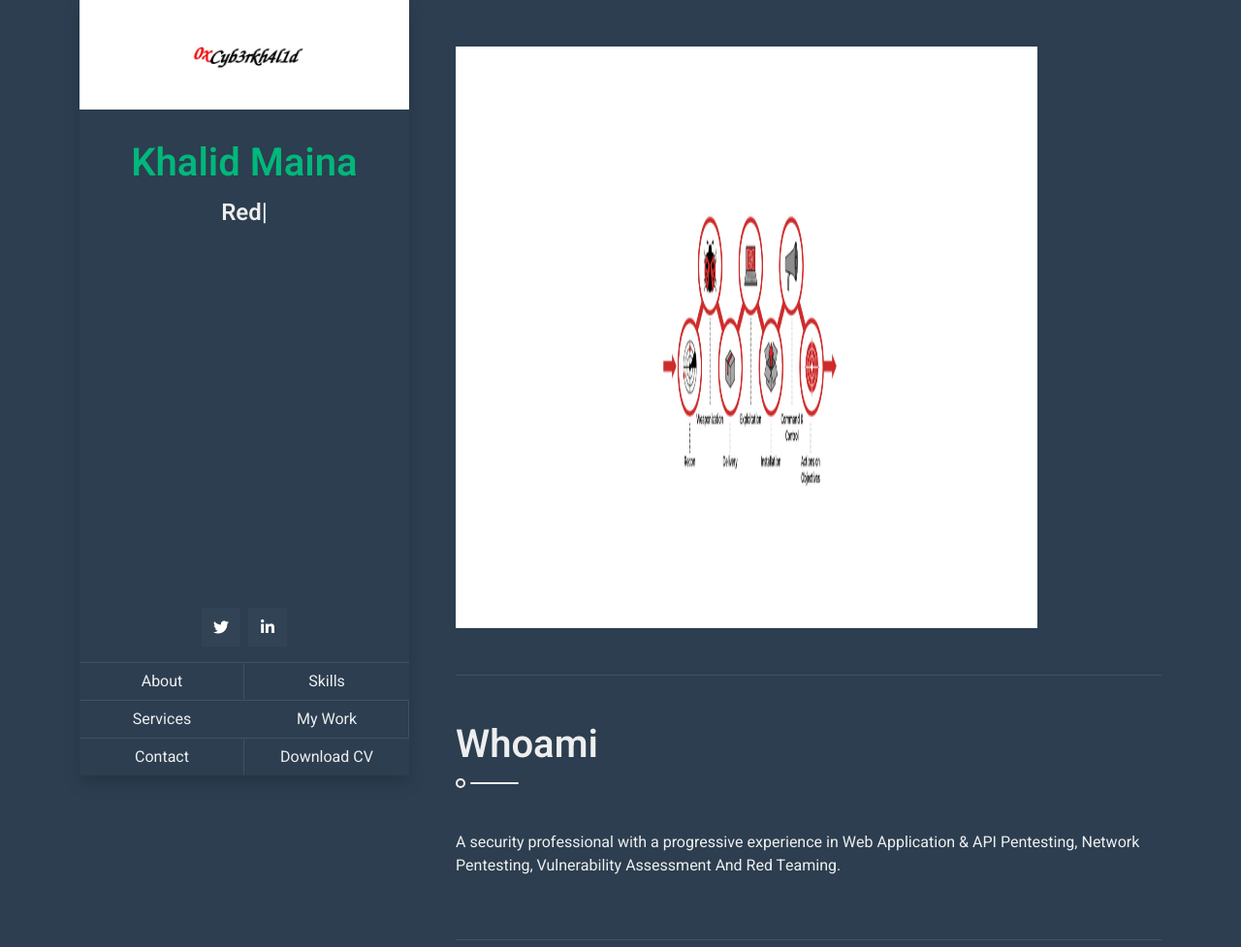
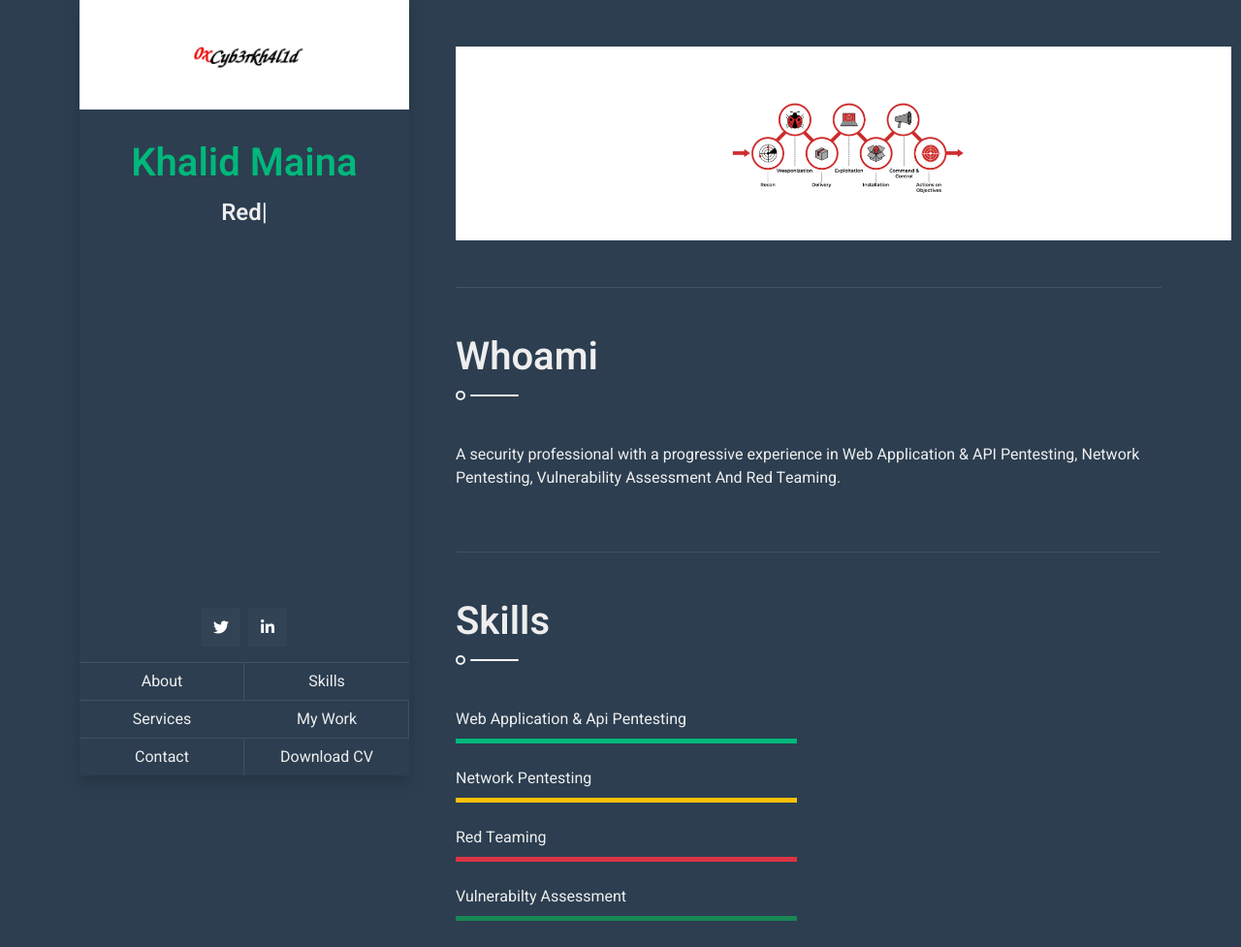
Before and after one commit to cyb3rkh4l1d/cyb3rkh4l1d.github.io, a plain HTML site: page index.html in a window 1280 px wide. Shown: the top 977 px of the page at 97% size. Drawn offline with nearby package versions, Linux system fonts and the light colour scheme.

Commit message:
Update index.html

```diff
--- a/index.html
+++ b/index.html
@@ -76,7 +76,7 @@
                       <!-- Testimonial Start -->
                       <section class="py-5 border-bottom wow fadeInUp" data-wow-delay="0.1s">
 
-                                <img src="https://raw.githubusercontent.com/cyb3rkh4l1d/cyb3rkh4l1d.github.io/main/Untitled%20design(5).png" style="width: 600px; height: 600px;">
+                                <img src="https://raw.githubusercontent.com/cyb3rkh4l1d/cyb3rkh4l1d.github.io/main/Untitled%20design(5).png" style="width: 800px; height: 200px;">
                       </section>
                       <!-- Testimonial End -->
                       <section class="py-5 border-bottom wow fadeInUp" data-wow-delay="0.1s" id="about">
```
